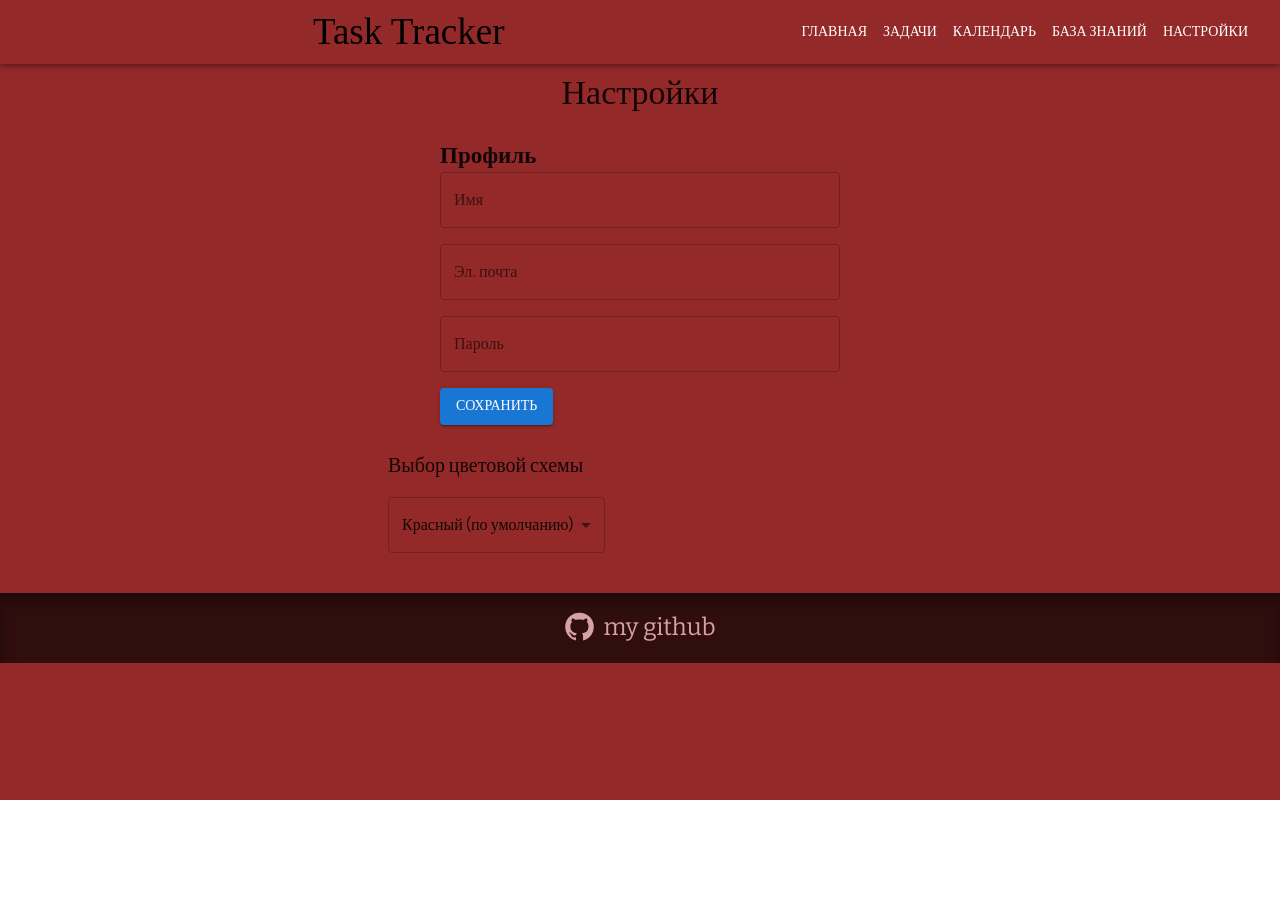
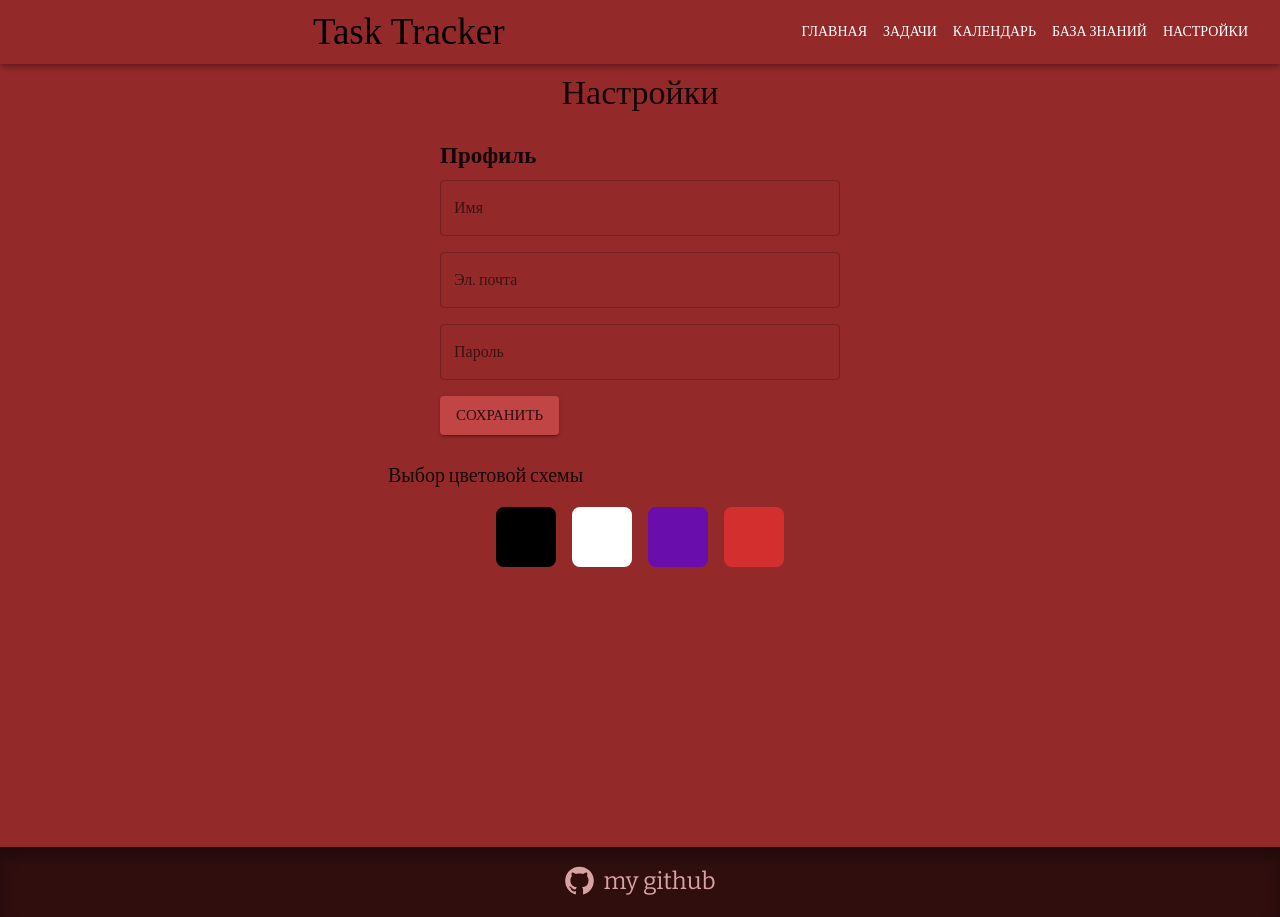
Before and after one commit to Alexer139/task-tracker, a React (Vite) app: page /settings in a window 1280 px wide. Before the commit the page ends 800 px from the top, so only its background shows below. Built offline with nearby package versions, Linux system fonts and the light colour scheme; a web font is replaced by a local one.

Commit message:
settings almost done (????)

```diff
--- a/src/App.css
+++ b/src/App.css
@@ -1,3 +1,4 @@
-.hello {
-    font-family: 'Montserrat', serif;
+.app_button {
+    color: var(--button-text-color);
+    background-color: var(--button-background-color)
 }
--- a/src/index.css
+++ b/src/index.css
@@ -1,4 +1,9 @@
-@font-face {
-    font-family: 'Montserrat';
-    src: url("./assets/fonts/MontserratAlternates-Regular.ttf") format('ttf');
+html [data-theme='dark'] {
+    --button-text-color: #ffff;
+    --button-background-color: #000000;
 }
+
+html [data-theme='light'] {
+    --button-text-color: #6e2092;
+    --button-background-color: #ffffff;
+}
--- a/src/pages/Home.jsx
+++ b/src/pages/Home.jsx
@@ -7,6 +7,7 @@ import knowledgeButton from "../assets/knowledge-button.png";
 
 
 function Home() {
+
   return (
     <Box sx={{ p: 3,
                textAlign: 'center',
@@ -32,6 +33,7 @@ function Home() {
           Попробовать
         </Typography>
         <Button
+          className="app_button"
           variant="contained"
           sx={{
             width: 290,
--- a/src/pages/KnowledgeBase.jsx
+++ b/src/pages/KnowledgeBase.jsx
@@ -1,25 +1,28 @@
 import React from "react";
 import { Box, Typography } from "@mui/material";
 import BlogCard from "../components/BlogCard";
+import Todoist from "../assets/todoist.png";
+import Zen from "../assets/Zen.png";
+import Nir from "../assets/Nir.png";
 
 const KnowledgeBase = () => {
   const articles = [
     {
       title: "Todoits blog",
       description: "Много статей о продуктивности, тайм-менеджменте и полезных привычках.",
-      image: "src/assets/todoist.png",
+      image: Todoist,
       link: "https://blog.doist.com/category/productivity/"
     },
     {
       title: "Zen Habits",
       description: "Блог о минимализме, привычках и продуктивности. Простые методы для улучшения жизни.",
-      image: "/src/assets/Zen.png",
+      image: Zen,
       link: "https://zenhabits.net/"
     },
     {
       title: "Nir Eyal's blog",
       description: "Как справляться с отвлечением и сосредоточиться на важном",
-      image: "/src/assets/Nir.png",
+      image: Nir,
       link: "https://www.nirandfar.com/"
     }
   ];
--- a/src/pages/Settings.jsx
+++ b/src/pages/Settings.jsx
@@ -1,11 +1,13 @@
 import React, { useState } from "react";
 import { Box, Typography, TextField, Button, MenuItem, Select } from "@mui/material";
 
+
+
 const themes = {
-  black: { background: "#000", color: "#fff" },
-  white: { background: "#fff", color: "#000" },
-  purple: { background: "#6a0dad", color: "#fff" },
-  red: { background: "#d32f2f", color: "#fff" },
+  black: { background: "#000", color: "#000" },
+  white: { background: "#fff", color: "#fff" },
+  purple: { background: "#6a0dad", color: "#6e2092" },
+  red: { background: "#d32f2f", color: "red" },
 };
 
 const Settings = () => {
@@ -16,10 +18,10 @@ const Settings = () => {
     setProfile({ ...profile, [e.target.name]: e.target.value });
   };
 
-  const handleThemeChange = (e) => {
-    setTheme(e.target.value);
-    document.body.style.background = themes[e.target.value].background;
-    document.body.style.color = themes[e.target.value].color;
+  const handleThemeChange = (themeKey) => {
+    setTheme(themeKey);
+    document.body.style.background = themes[themeKey].background;
+    document.body.style.color = themes[themeKey].color;
   };
 
   return (
@@ -35,7 +37,16 @@ const Settings = () => {
           name="name"
           value={profile.name}
           onChange={handleChange}
-          sx={{ mb: 2 }}
+          sx={{ mb: 2, mt: 1,
+            '& label.Mui-focused': {
+                color: 'rgb(65, 26, 26)'
+              },
+              "& .MuiOutlinedInput-root": {
+                "&.Mui-focused fieldset": {
+                  borderColor: "rgb(65, 26, 26)",
+                }
+              }
+           }}
         />
         <TextField
           fullWidth
@@ -44,7 +55,16 @@ const Settings = () => {
           name="email"
           value={profile.email}
           onChange={handleChange}
-          sx={{ mb: 2 }}
+          sx={{ mb: 2,
+            '& label.Mui-focused': {
+                color: 'rgb(65, 26, 26)'
+              },
+              "& .MuiOutlinedInput-root": {
+                "&.Mui-focused fieldset": {
+                  borderColor: "rgb(65, 26, 26)",
+                }
+              }
+          }}
         />
         <TextField
           fullWidth
@@ -54,17 +74,40 @@ const Settings = () => {
           name="password"
           value={profile.password}
           onChange={handleChange}
-          sx={{ mb: 2 }}
+          sx={{ mb: 2,
+                '& label.Mui-focused': {
+                color: 'rgb(65, 26, 26)'
+              },
+              "& .MuiOutlinedInput-root": {
+                "&.Mui-focused fieldset": {
+                  borderColor: "rgb(65, 26, 26)",
+                }
+              }
+           }}
         />
-        <Button variant="contained">Сохранить</Button>
+        <Button className="app_button" variant="contained" sx={{
+          bgcolor: 'rgb(194, 69, 69)',
+          color: 'rgb(44, 13, 13)',
+          fontSize: 15
+        }}>Сохранить</Button>
       </Box>
       <Typography variant="h6" sx={{ mt: 3, mb: 2 }}>Выбор цветовой схемы</Typography>
-      <Select value={theme} onChange={handleThemeChange}>
-        <MenuItem value="black">Черный</MenuItem>
-        <MenuItem value="white">Белый</MenuItem>
-        <MenuItem value="purple">Фиолетовый</MenuItem>
-        <MenuItem value="red">Красный (по умолчанию)</MenuItem>
-      </Select>
+      <Box sx={{ display: "flex", justifyContent: "center", gap: 2 }}>
+        {Object.keys(themes).map((key) => (
+          <Box
+            key={key}
+            onClick={() => handleThemeChange(key)}
+            sx={{
+              width: 60,
+              height: 60,
+              borderRadius: 2,
+              background: themes[key].background,
+              cursor: "pointer",
+              mb: 30
+            }}
+          />
+        ))}
+      </Box>
     </Box>
   );
 };
```
Also changed, not shown: src/App.jsx (+6 -1 lines).
